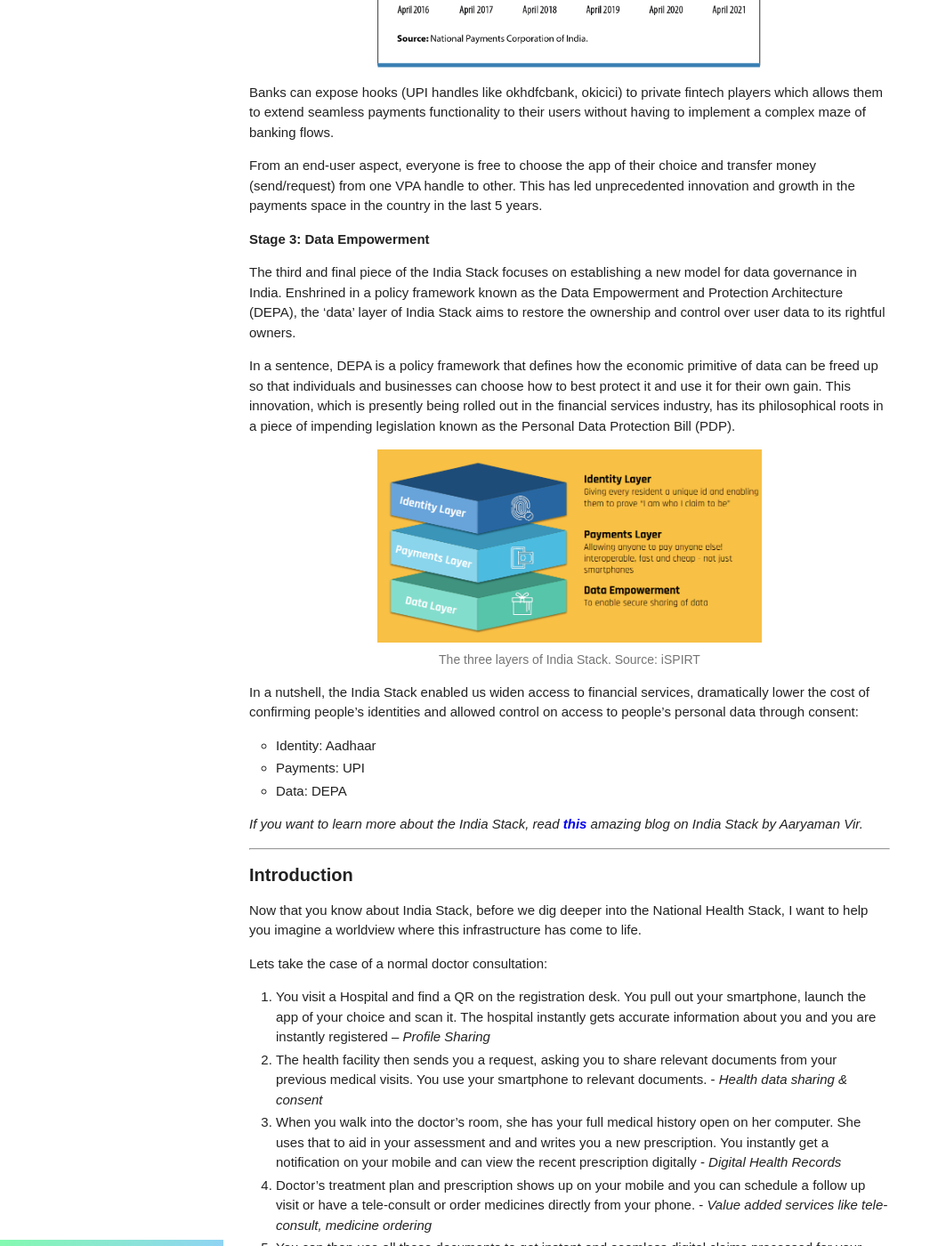
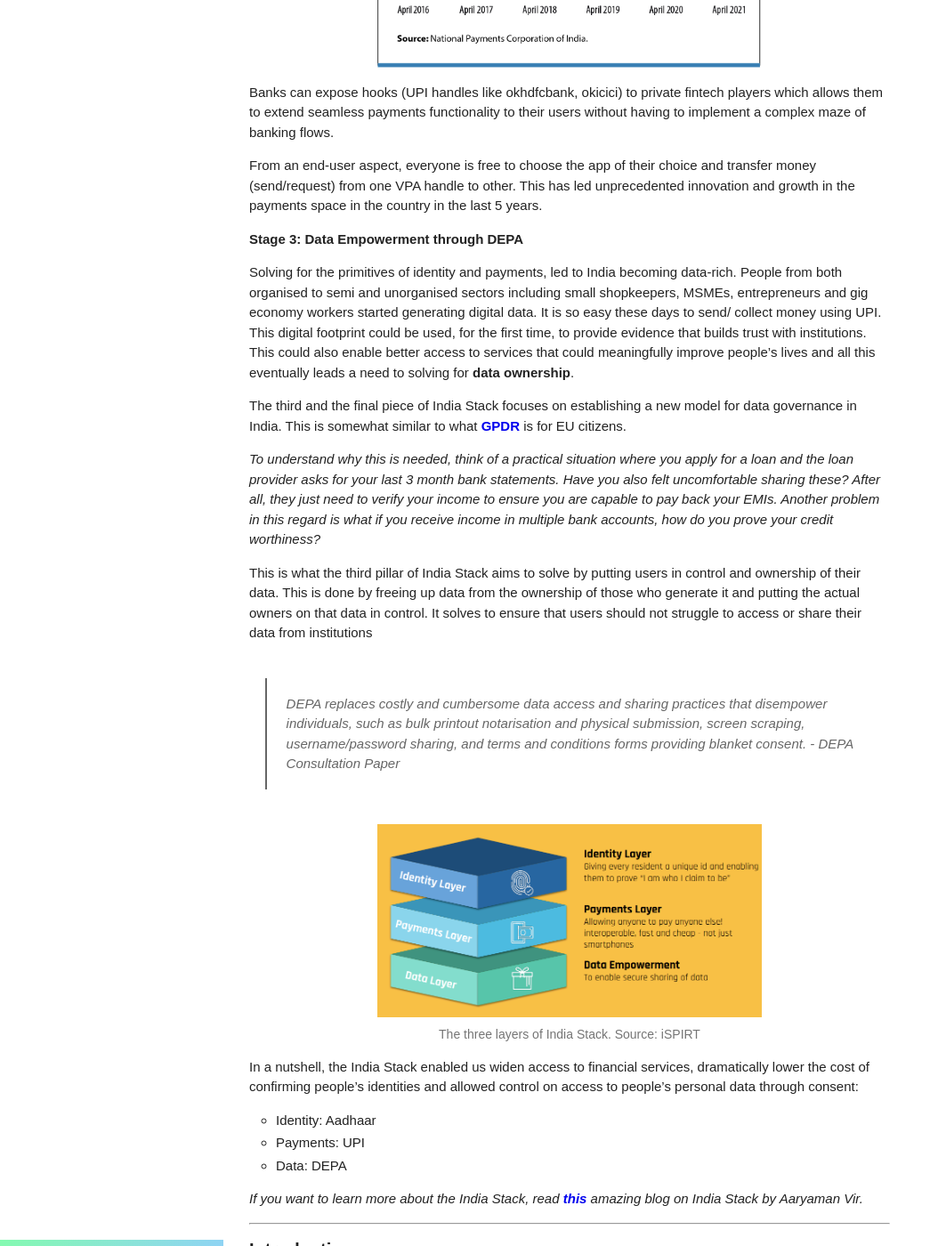
Before and after one commit to product-noob/product-noob.github.io, a Jekyll site: the page built from _posts/2022-01-12-National Health Stack.md, in a window 1280 px wide and 1400 px high, scrolled down 2142 px. Shown: the whole window at 89% size, without its empty margins (0-1063 px from the left). Built offline with Jekyll 4.4.1, drawn with Linux system fonts in a browser that asks for light colours; some of the changed text lies outside the part shown.

Commit message:
updated blog

```diff
--- a/_posts/2022-01-12-National Health Stack.md
+++ b/_posts/2022-01-12-National Health Stack.md
@@ -42,12 +42,20 @@ Banks can expose hooks (UPI handles like okhdfcbank, okicici) to private fintech
 
 From an end-user aspect, everyone is free to choose the app of their choice and transfer money (send/request) from one VPA handle to other. This has led unprecedented innovation and growth in the payments space in the country in the last 5 years.
 
-**Stage 3: Data Empowerment**
+**Stage 3: Data Empowerment through DEPA**
 
-The third and final piece of the India Stack focuses on establishing a new model for data governance in India. Enshrined in a policy framework known as the Data Empowerment and Protection Architecture (DEPA), the ‘data’ layer of India Stack aims to restore the ownership and control over user data to its rightful owners.
+Solving for the primitives of identity and payments, led to India becoming data-rich. People from both organised to semi and unorganised sectors including small shopkeepers, MSMEs, entrepreneurs and gig economy workers started generating digital data. It is so easy these days to send/ collect money using UPI.
+This digital footprint could be used, for the first time, to provide evidence that builds trust with institutions. This could also enable better access to services that could meaningfully improve people’s lives and all this eventually leads a need to solving for **data ownership**.
 
-In a sentence, DEPA is a policy framework that defines how the economic primitive of data can be freed up so that individuals and businesses can choose how to best protect it and use it for their own gain. This innovation, which is presently being rolled out in the financial services industry, has its philosophical roots in a piece of impending legislation known as the Personal Data Protection Bill (PDP).
+The third and the final piece of India Stack focuses on establishing a new model for data governance in India. This is somewhat similar to what **[GPDR](https://gdpr.eu/what-is-gdpr/)** is for EU citizens.
 
+_To understand why this is needed, think of a practical situation where you apply for a loan and the loan provider asks for your last 3 month bank statements. Have you also felt uncomfortable sharing these? After all, they just need to verify your income to ensure you are capable to pay back your EMIs. Another problem in this regard is what if you receive income in multiple bank accounts, how do you prove your credit worthiness?_
+
+This is what the third pillar of India Stack aims to solve by putting users in control and ownership of their data. This is done by freeing up data from the ownership of those who generate it and putting the actual owners on that data in control. It solves to ensure that users should not struggle to access or share their data from institutions
+
+> *DEPA replaces costly and cumbersome data
+access and sharing practices that disempower individuals, such as bulk printout notarisation and physical submission, screen scraping, username/password sharing, and terms and conditions forms providing blanket consent.* - DEPA Consultation Paper
+>
 <figure>
 <img src="/images/Health_Stack_7.png" alt="The three layers of India Stack. Source: iSPIRT" class="center">
 <figcaption>The three layers of India Stack. Source: iSPIRT</figcaption>
@@ -248,7 +256,8 @@ _**Disclaimer:** As of writing this article, I am associated with Paytm working
 
 - **[UHI Consultation Paper](https://abdm.gov.in/assets/uploads/consultation_papersDocs/UHI_Consultation_Paper.pdf)**
 - **[National Health Stack Consultation Paper](https://abdm.gov.in/publications/NHS_Strategy_and_Approach)**
-- **[The Ken](https://the-ken.com/story/behind-the-rush-and-hush-of-indias-digital-health-mission/)**
+- **[DEPA Consultation Paper](https://www.niti.gov.in/sites/default/files/2020-09/DEPA-Book.pdf)**
 - **[iSpirt Working Paper](https://itihaasa.com/public/pdf/History_and_Future_of_Digital_Health_in_the_World_and_India.pdf)**
+- **[The Ken - Article on UHI](https://the-ken.com/story/behind-the-rush-and-hush-of-indias-digital-health-mission/)**
 
 ---
```
